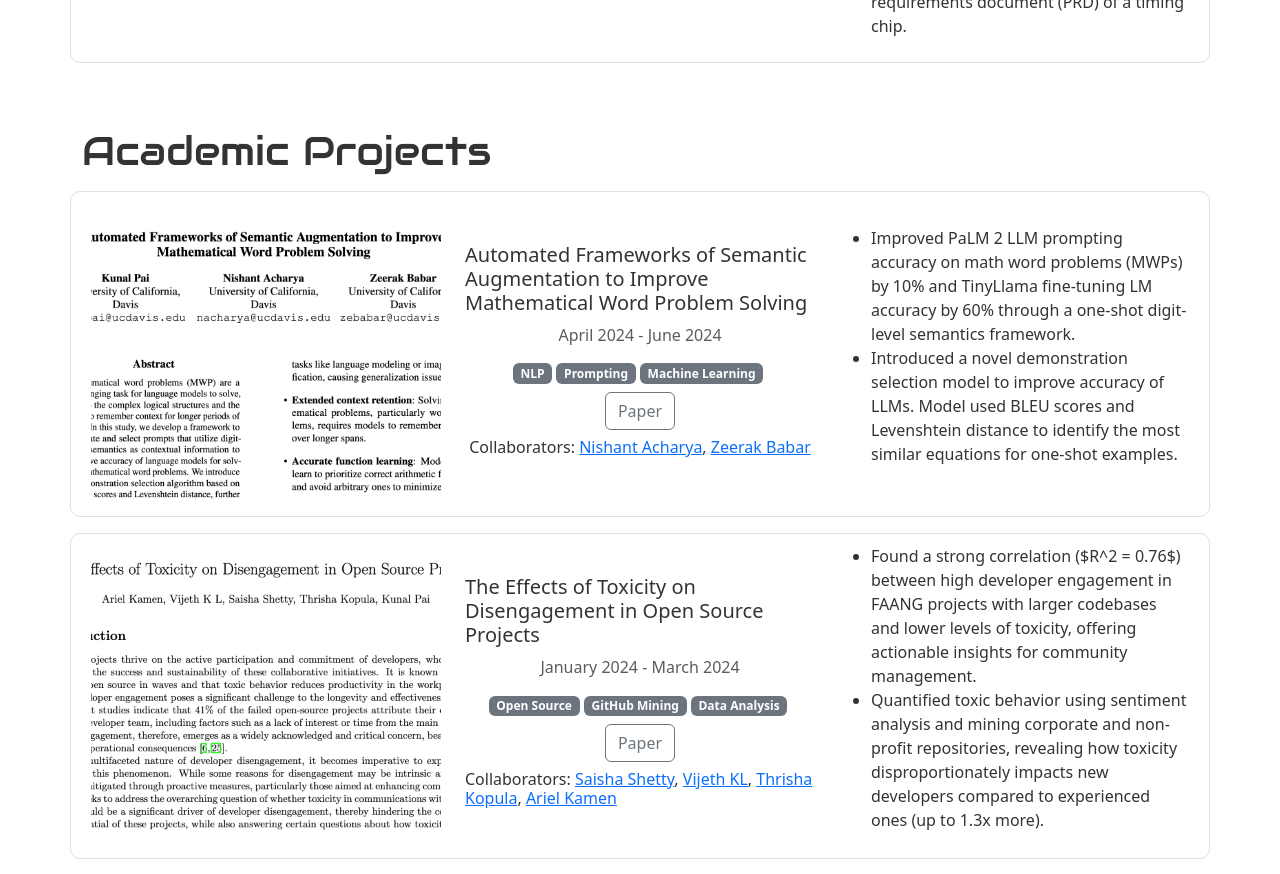
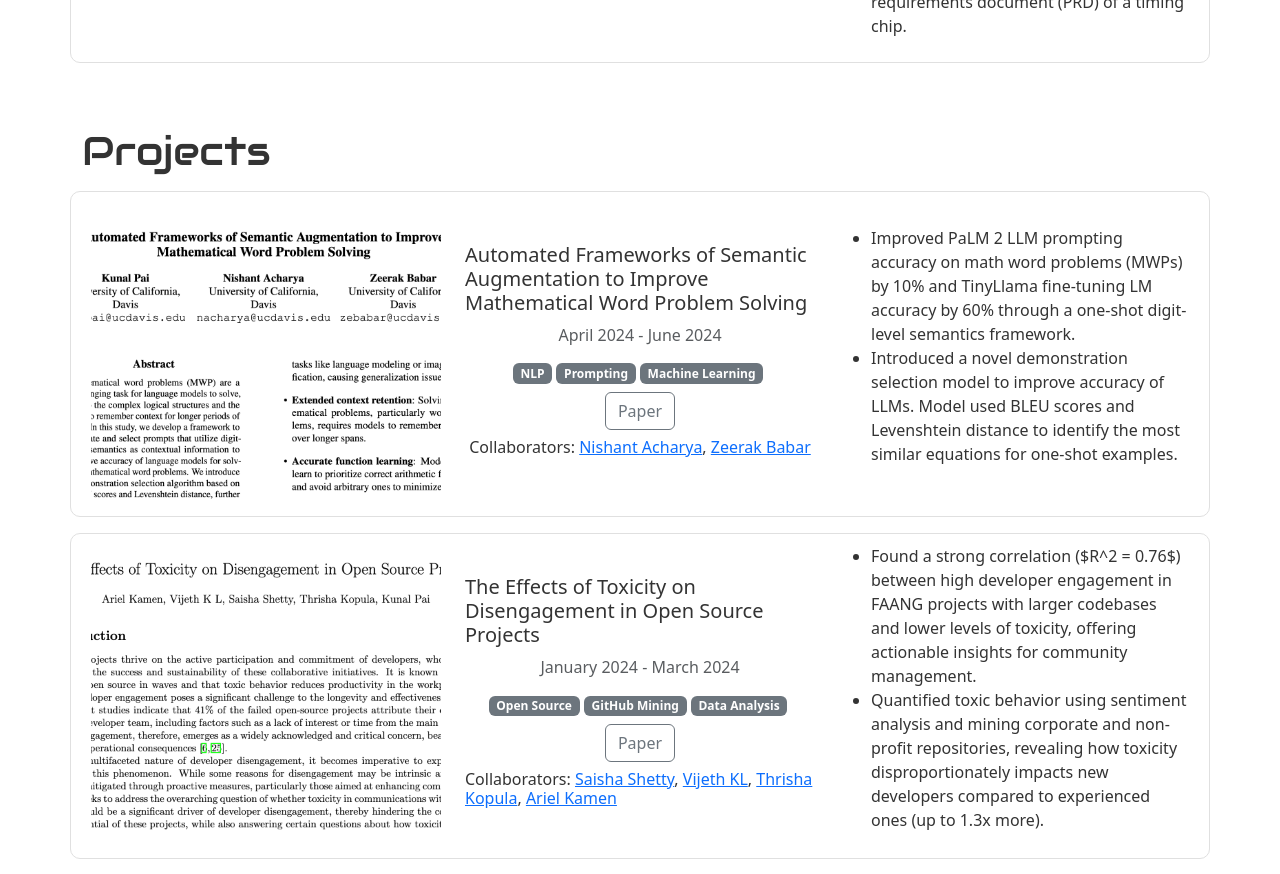
Before and after one commit to kunpai/my-website, a Next.js app: page / in a window 1280 px wide. Shown: the part 3420-4294 px from the top of the page. Built offline with nearby package versions, Linux system fonts and the light colour scheme.

Commit message:
fix: Update title for academic projects section to improve clarity

```diff
--- a/pages/index.js
+++ b/pages/index.js
@@ -55,7 +55,7 @@ export default function Home() {
           <Experience jsonExperiences={workExperience} title={"Work Experience"} isExperience />
         </Row>
         <Row>
-          <Experience jsonExperiences={projects} title={"Academic Projects"} />
+          <Experience jsonExperiences={projects} title={"Projects"} />
         </Row>
         <Row>
           <div className="mt-5">
```
